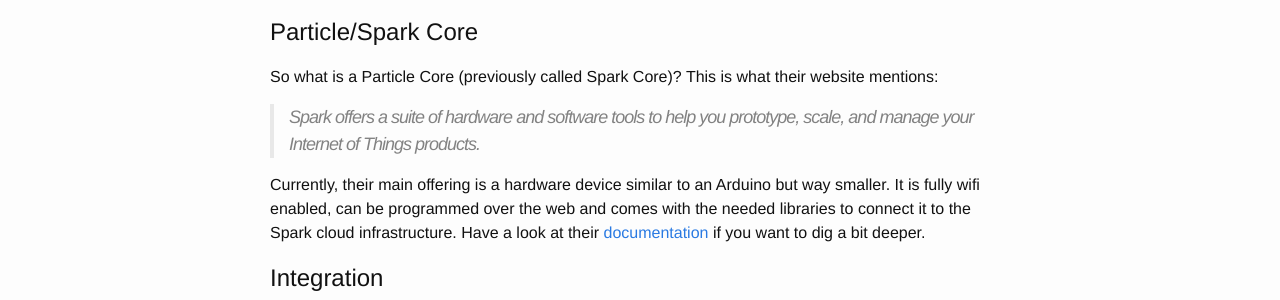
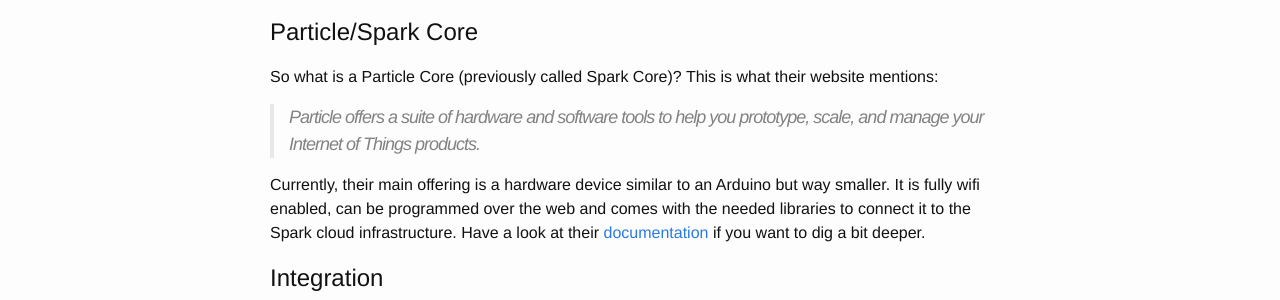
Before and after one commit to jasperdevrient/waylayio.github.io, a Jekyll site: the page built from _posts/2015-04-16-streaming-events-from-your-spark-core.markdown, in a window 1280 px wide and 900 px high. Shown: the part 267-567 px from the top of the window. Built offline with Jekyll 4.4.1, drawn with Linux system fonts in a browser that asks for light colours.

Commit message:
Update 2015-04-16-streaming-events-from-your-spark-core.markdown

```diff
--- a/_posts/2015-04-16-streaming-events-from-your-spark-core.markdown
+++ b/_posts/2015-04-16-streaming-events-from-your-spark-core.markdown
@@ -11,7 +11,7 @@
 So what is a Particle Core (previously called Spark Core)?
 This is what their website mentions:
 
-> Spark offers a suite of hardware and software tools to help you
+> Particle offers a suite of hardware and software tools to help you
 > prototype, scale, and manage your Internet of Things products.
 
 Currently, their main offering is a hardware device similar to an Arduino but way smaller. It is fully wifi enabled, can be programmed over the web and comes with the needed libraries to connect it to the Spark cloud infrastructure. Have a look at their [documentation][sparkdocs] if you want to dig a bit deeper.
```
